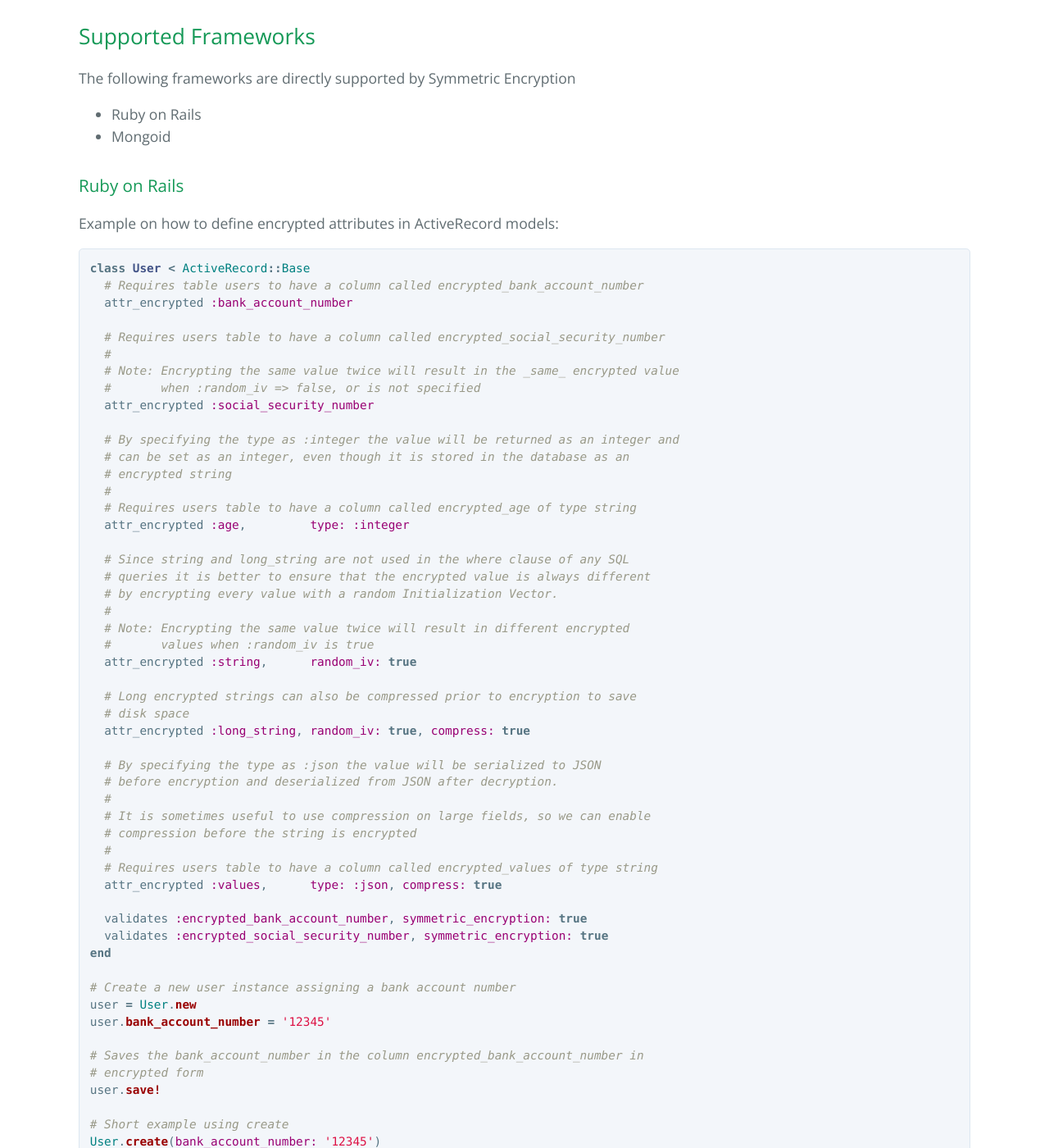
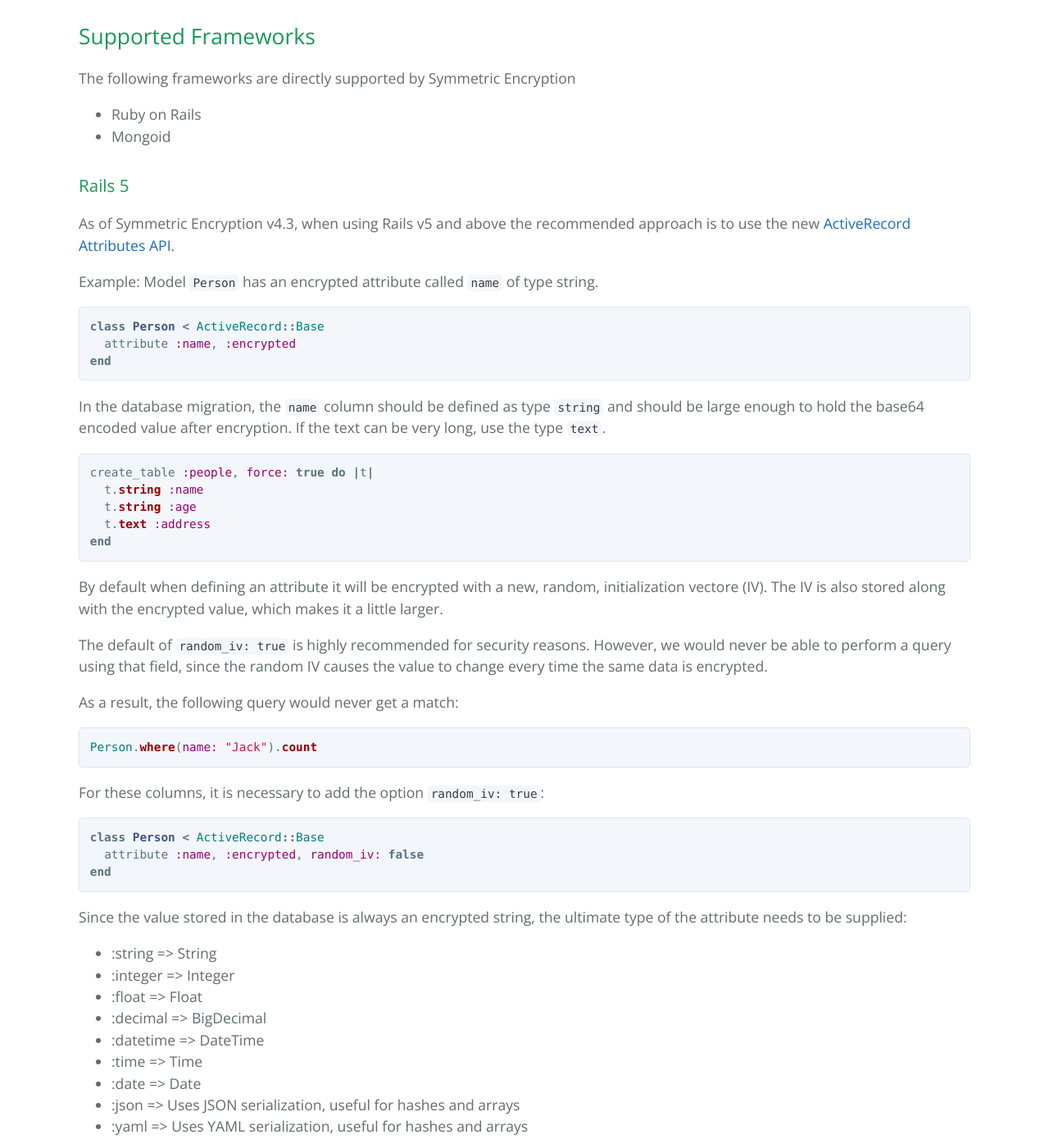
Before and after one commit to reidmorrison/symmetric-encryption, a Jekyll site: the page built from docs/frameworks.md, in a window 1280 px wide and 1400 px high, scrolled down 230 px. Shown: the whole window at 82% size. Built offline with Jekyll 4.4.1, drawn with Linux system fonts in a browser that asks for light colours; our own code applies the rules of GitHub Pages for plain Markdown files; some of the changed text lies outside the part shown.

Commit message:
Make AR Attributes API the recommended approach on Rails 5

```diff
--- a/docs/frameworks.md
+++ b/docs/frameworks.md
@@ -9,67 +9,53 @@
 * Ruby on Rails
 * Mongoid
 
-### Ruby on Rails
+### Rails 5
 
-Example on how to define encrypted attributes in ActiveRecord models:
+As of Symmetric Encryption v4.3, when using Rails v5 and above the recommended approach is to use the new
+[ActiveRecord Attributes API](https://api.rubyonrails.org/classes/ActiveRecord/Attributes/ClassMethods.html).
+
+Example: Model `Person` has an encrypted attribute called `name` of type string.
 
 ~~~ruby
-class User < ActiveRecord::Base
-  # Requires table users to have a column called encrypted_bank_account_number
-  attr_encrypted :bank_account_number
-
-  # Requires users table to have a column called encrypted_social_security_number
-  #
-  # Note: Encrypting the same value twice will result in the _same_ encrypted value
-  #       when :random_iv => false, or is not specified
-  attr_encrypted :social_security_number
-
-  # By specifying the type as :integer the value will be returned as an integer and
-  # can be set as an integer, even though it is stored in the database as an
-  # encrypted string
-  #
-  # Requires users table to have a column called encrypted_age of type string
-  attr_encrypted :age,         type: :integer
-
-  # Since string and long_string are not used in the where clause of any SQL
-  # queries it is better to ensure that the encrypted value is always different
-  # by encrypting every value with a random Initialization Vector.
-  #
-  # Note: Encrypting the same value twice will result in different encrypted
-  #       values when :random_iv is true
-  attr_encrypted :string,      random_iv: true
-
-  # Long encrypted strings can also be compressed prior to encryption to save
-  # disk space
-  attr_encrypted :long_string, random_iv: true, compress: true
-
-  # By specifying the type as :json the value will be serialized to JSON
-  # before encryption and deserialized from JSON after decryption.
-  #
-  # It is sometimes useful to use compression on large fields, so we can enable
-  # compression before the string is encrypted
-  #
-  # Requires users table to have a column called encrypted_values of type string
-  attr_encrypted :values,      type: :json, compress: true
-
-  validates :encrypted_bank_account_number, symmetric_encryption: true
-  validates :encrypted_social_security_number, symmetric_encryption: true
+class Person < ActiveRecord::Base
+  attribute :name, :encrypted
 end
-
-# Create a new user instance assigning a bank account number
-user = User.new
-user.bank_account_number = '12345'
-
-# Saves the bank_account_number in the column encrypted_bank_account_number in
-# encrypted form
-user.save!
-
-# Short example using create
-User.create(bank_account_number: '12345')
 ~~~
 
-Several types are supported for ActiveRecord models when encrypting or decrypting data.
-Each type maps to the built-in Ruby types as follows:
+In the database migration, the `name` column should be defined as type `string` and should be large enough to hold
+the base64 encoded value after encryption. If the text can be very long, use the type `text`.
+
+~~~ruby
+create_table :people, force: true do |t|
+  t.string :name
+  t.string :age
+  t.text :address
+end
+~~~
+
+By default when defining an attribute it will be encrypted with a new, random, initialization vectore (IV).
+The IV is also stored along with the encrypted value, which makes it a little larger.
+
+The default of `random_iv: true` is highly recommended for security reasons. However, we would never be able to
+perform a query using that field, since the random IV causes the value to change every time the same data is
+encrypted.
+
+As a result, the following query would never get a match:
+
+~~~ruby
+Person.where(name: "Jack").count
+~~~
+
+For these columns, it is necessary to add the option `random_iv: true`:
+
+~~~ruby
+class Person < ActiveRecord::Base
+  attribute :name, :encrypted, random_iv: false
+end
+~~~
+
+Since the value stored in the database is always an encrypted string, the ultimate type of the
+attribute needs to be supplied:
 
 * :string    => String
 * :integer   => Integer
@@ -81,46 +67,130 @@
 * :json      => Uses JSON serialization, useful for hashes and arrays
 * :yaml      => Uses YAML serialization, useful for hashes and arrays
 
-#### ActiveRecord Attributes API (Rails 5+)
-
-Another possibility to use Symmetric Encryption is by using [ActiveRecord Attributes API](https://api.rubyonrails.org/classes/ActiveRecord/Attributes/ClassMethods.html). Symmetric Encryption includes a class called `SymmetricEncryption::EncryptedStringType` which can be used as a type for an attribute, for instance:
+Example: The encrypted attribute `age` can be specified as an integer:
 
 ~~~ruby
-class User < ActiveRecord::Base
-  attribute :string, SymmetricEncryption::EncryptedStringType.new(encrypt_params: {random_iv: true})
-  attribute :age, SymmetricEncryption::EncryptedStringType.new(encrypt_params: {type: :integer}, decrypt_params: {type: :integer})
+class Person < ActiveRecord::Base
+  attribute :name, :encrypted, random_iv: false
+  attribute :age,  :encrypted, type: :integer
+  attribute :address, :encrypted, compress: true
 end
 ~~~
 
-You can also register your type and reference the type as a symbol:
+For larger encrypted attributes it is also worthwhile to compress the value after it has been encrypted,
+by adding the option:
+`compress: true`
+
+#### Note
+
+The column name in the database matches the name of the attribute in the model.
+This differs to using the `attr_enccypted` approach described below for use with Rails 3 and 4,
+which requires the encrypted column name in the database to begin with `encrypted_`.
+
+### Rails 3 and 4
+
+Note: When using Rails 5, it is recommended to use the Active Record attribute type approach detailed above.
+However, the approach below using `attr_encrypted` is still fully supported.
+
+Example: Model `Person` has an encrypted attribute called `name` of type string.
 
 ~~~ruby
-ActiveRecord::Type.register(:encrypted_string, SymmetricEncryption::EncryptedStringType)
-
-class User < ActiveRecord::Base
-  attribute :string, :encrypted_string, encrypt_params: {random_iv: true}
+class Person < ActiveRecord::Base
+  attr_encrypted :name, random_iv: true
 end
 ~~~
 
-You can also create your own types which inherit the behavior of the `SymmetricEncryption::EncryptedStringType`:
+In the database migration, the `name` column should be defined as type `string` and should be large enough to hold
+the base64 encoded value after encryption. If the text can be very long, use the type `text`.
 
 ~~~ruby
-class MyEncryptedString < SymmetricEncryption::EncryptedStringType
-  def initialize
-    super(encrypt_params: {random_iv: true})
-  end
-end
-
-ActiveRecord::Type.register(:encrypted_string, MyEncryptedString)
-
-class User < ActiveRecord::Base
-  attribute :string, :encrypted_string
+create_table :people, force: true do |t|
+  t.string :encrypted_name
+  t.string :encrypted_age
+  t.text :encrypted_address
 end
 ~~~
 
-`SymmetricEncryption::EncryptedStringType` passes `encrypt_params` hash to `SymmetricEncryption.encrypt` method and `decrypt_params` hash to `SymmetricEncryption.decrypt` so you may tweak your encryption settings this way.
+To perform a query using an encrypted field, use the encrypted form of the field name that starts with `encrypted_`:
 
-Also note that unlike using `attr_encrypted` when you use `SymmetricEncryption::EncryptedStringType` your database column name is not prefixed with the `encrypted_` string. It is expected to match the name which you use in the attribute definition.
+For example:
+
+~~~ruby
+Person.where(encrypted_name: SymmetricEncryption.encrypt("Jack")).count
+~~~
+
+By default when defining an attribute with `attr_encrypted` it will _not_ be encrypted with a
+random initialization vectore (IV). This is _not_ recommended, and `random_iv: true` should be
+added whenever possible for security resaons.
+
+However, we would never be able to perform a query using that field, since the random IV causes the
+value to change every time the same data is encrypted. As a result, the above query would never get a match.
+
+For these columns, it is necessary to use the option `random_iv: false`:
+
+~~~ruby
+class Person < ActiveRecord::Base
+  attr_encrypted :name, random_iv: false
+end
+~~~
+
+Now the following query will find the expected record:
+
+~~~ruby
+Person.where(encrypted_name: SymmetricEncryption.encrypt("Jack")).count
+~~~
+
+Since the value stored in the database is always an encrypted string, the ultimate type of the
+attribute needs to be supplied:
+
+* :string    => String
+* :integer   => Integer
+* :float     => Float
+* :decimal   => BigDecimal
+* :datetime  => DateTime
+* :time      => Time
+* :date      => Date
+* :json      => Uses JSON serialization, useful for hashes and arrays
+* :yaml      => Uses YAML serialization, useful for hashes and arrays
+
+Example: The encrypted attribute `age` can be specified as an integer:
+
+~~~ruby
+class Person < ActiveRecord::Base
+  attr_encrypted :name, random_iv: false
+  attr_encrypted :age, random_iv: true, type: :integer
+  attr_encrypted :address, random_iv: true, compress: true
+end
+~~~
+
+For larger encrypted attributes it is also worthwhile to compress the value after it has been encrypted,
+by adding the option:
+`compress: true`
+
+#### Note
+
+The column name in the database differs from the name of the attribute in the model.
+The encrypted column name in the database must begin with `encrypted_`.
+
+#### Validations
+
+To ensure that the encrypted attribute value is encrypted, a validation can be used.
+
+Note that the validation is only applicable when using the `attr_encrypted` approach. Using the
+attribute type approach with Rails 5 or above does not need a validation to ensure the field is encrypted
+before saving.
+
+~~~ruby
+class Person < ActiveRecord::Base
+  attr_encrypted :name, random_iv: false
+  attr_encrypted :age, random_iv: true, type: :integer
+  attr_encrypted :address, random_iv: true, compress: true
+
+  validates :encrypted_name, symmetric_encryption: true
+  validates :encrypted_age, symmetric_encryption: true
+  validates :encrypted_address, symmetric_encryption: true
+end
+~~~
 
 ### Mongoid
 
@@ -155,19 +225,4 @@
 puts user.bank_account_number
 ~~~
 
-#### Validation Example
-
-~~~ruby
-class MyModel < ActiveRecord::Base
-  validates :encrypted_ssn, symmetric_encryption: true
-end
-
-m = MyModel.new
-m.valid?
-#  => false
-m.encrypted_ssn = SymmetricEncryption.encrypt('123456789')
-m.valid?
-#  => true
-~~~
-
 ### Next => [Configuration](configuration.html)
--- a/lib/symmetric_encryption/cipher.rb
+++ b/lib/symmetric_encryption/cipher.rb
@@ -131,7 +131,7 @@
     #     * Should only be used for large strings since compression overhead and
     #       the overhead of adding the encryption header may exceed any benefits of
     #       compression
-    def encrypt(str, random_iv: false, compress: false, header: always_add_header)
+    def encrypt(str, random_iv: SymmetricEncryption.randomize_iv?, compress: false, header: always_add_header)
       return if str.nil?
 
       str = str.to_s
@@ -246,7 +246,7 @@
     #     Default: `always_add_header`
     #
     # See #encrypt to encrypt and encode the result as a string.
-    def binary_encrypt(str, random_iv: false, compress: false, header: always_add_header)
+    def binary_encrypt(str, random_iv: SymmetricEncryption.randomize_iv?, compress: false, header: always_add_header)
       return if str.nil?
 
       string = str.to_s
--- a/lib/symmetric_encryption/core.rb
+++ b/lib/symmetric_encryption/core.rb
@@ -22,6 +22,9 @@
   autoload :Writer,                 'symmetric_encryption/writer'
   autoload :CLI,                    'symmetric_encryption/cli'
   autoload :Keystore,               'symmetric_encryption/keystore'
+  module ActiveRecord
+    autoload :EncryptedAttribute,   'symmetric_encryption/active_record/encrypted_attribute'
+  end
   module Utils
     autoload :Aws,                  'symmetric_encryption/utils/aws'
     autoload :Files,                'symmetric_encryption/utils/files'
--- a/lib/symmetric_encryption/version.rb
+++ b/lib/symmetric_encryption/version.rb
@@ -1,3 +1,3 @@
 module SymmetricEncryption
-  VERSION = '4.2.1'.freeze
+  VERSION = '4.3.0'.freeze
 end
```
Also changed, not shown: docs/pci_compliance.md (+1 -1 lines), lib/symmetric_encryption.rb (+7 -2 lines), lib/symmetric_encryption/active_record/attr_encrypted.rb (renamed from lib/symmetric_encryption/railties/attr_encrypted.rb, +16 -5 lines), lib/symmetric_encryption/active_record/encrypted_attribute.rb (added, +23 -0 lines), lib/symmetric_encryption/symmetric_encryption.rb (+33 -19 lines), lib/symmetric_encryption/types/encrypted_string_type.rb (deleted, +0 -20 lines), test/active_record/encrypted_attribute_test.rb (renamed from test/types/encrypted_string_type_test.rb, +5 -5 lines), test/active_record_test.rb (+19 -19 lines).
